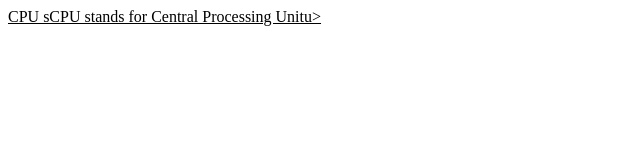
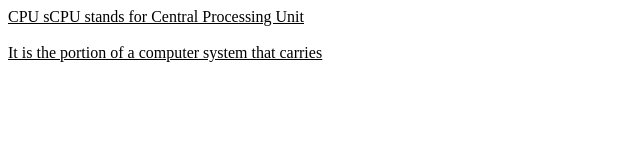
Before and after one commit to iamneo-production/cafaaacfefdadaeccdfffebaeceaec, a website: page public/index.html in a window 1280 px wide. Shown: the whole page, without its empty margins (0-640 px from the left). Drawn offline with Linux system fonts and the light colour scheme.

Commit message:
Backup Commit

```diff
--- a/public/index.html
+++ b/public/index.html
@@ -2,5 +2,6 @@
 <body>
 
         <p>
-            <u> CPU sCPU stands for Central Processing Unit</body>u><br>
-            <br>
+            <u> CPU sCPU stands for Central Processing Unit<u><br>
+            <br> It is the portion of a computer system that carries<u></br>
+                <br>
```
